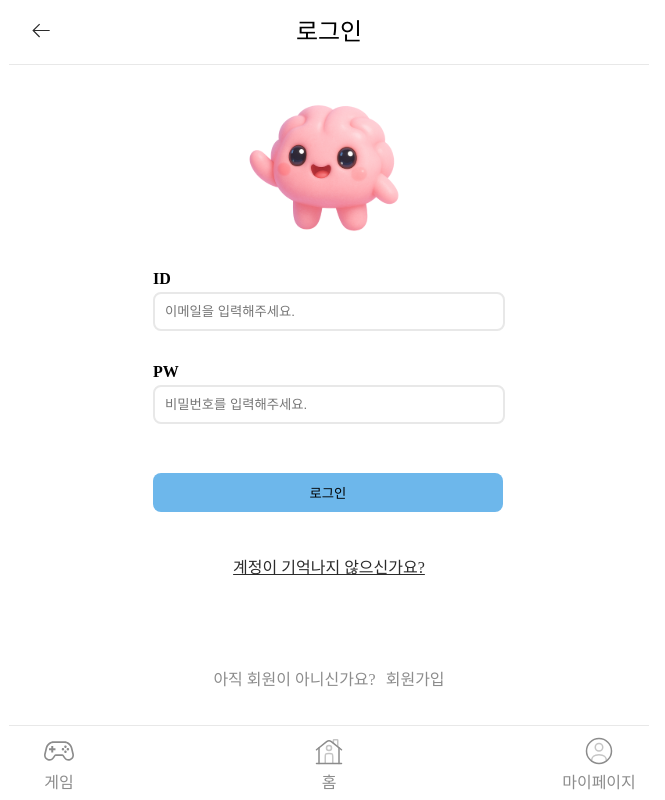
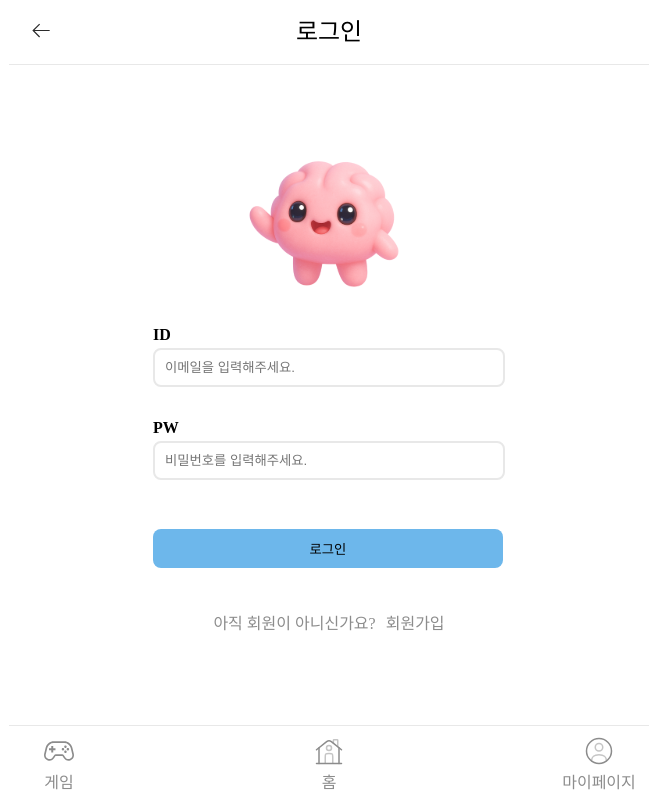
Before and after one commit to LGTM-Team/brain-game, a React (Vite) app: page /login in a window 1280 px wide. Shown: the whole page, without its empty margins (311-976 px from the left). Built offline with nearby package versions, Linux system fonts and the light colour scheme; no server answers.

Commit message:
fix(Login) : 계정 찾기 페이지 폐쇄

```diff
--- a/src/pages/Login/Login.tsx
+++ b/src/pages/Login/Login.tsx
@@ -110,11 +110,11 @@ function Login() {
       </form>
 
       <div className={S.findActions}>
-        <div className={S.actionWrap}>
+        {/* <div className={S.actionWrap}>
           <AppLink to={"/find-account"} variant={"page"}>
             <p className={S.actionLinkText}>계정이 기억나지 않으신가요?</p>
           </AppLink>
-        </div>
+        </div> */}
 
         <div className={S.signUpWrap}>
           <p>아직 회원이 아니신가요?</p>
```
